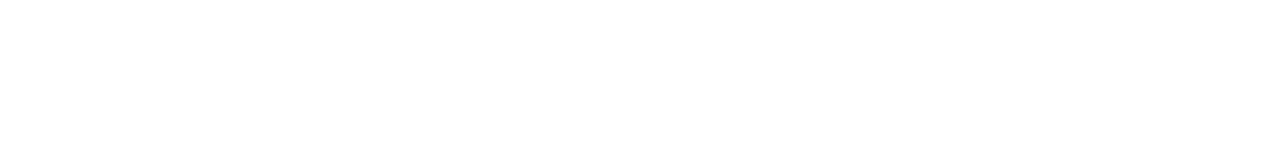
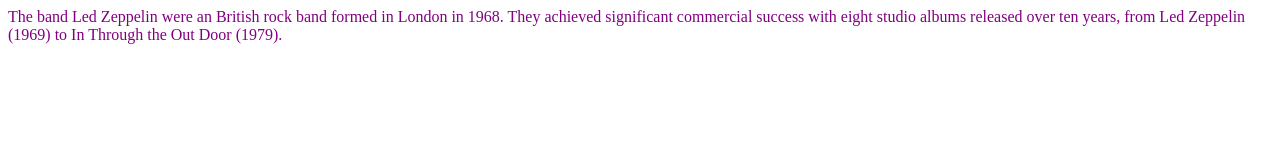
Before and after one commit to projectmb/LearnJavaScript, a plain HTML site: page object-basics2-download.html in a window 1280 px wide. Drawn offline with Linux system fonts and the light colour scheme.

Commit message:
finished Object Basic  2

```diff
--- a/object-basics2-download.html
+++ b/object-basics2-download.html
@@ -28,7 +28,23 @@
     let bandInfo;
 
     // Add your code here
+    let band = {
+        name: 'Led Zeppelin',
+        nationality: 'British',
+        genre: 'rock',
+        members: 4,
+        formed: 1968,
+        split: 1980,
+        albums: [
+            {name: 'Led Zeppelin',released: '1969'},
+            {name: 'Led Zeppelin II', released: '1969'},
+            {name: ' In Through the Out Door', released: '1979'}
+        ],
 
+    };
+     bandInfo = 'The band ' + band.name + ' were an ' + band.nationality + ' ' + band.genre + ' band formed in London in ' +
+        band.formed + '.' + ' They achieved significant commercial success with eight studio albums released over ten years, from ' +
+        band.albums[0].name + ' (' + band.albums[0].released + ') to ' + band.albums[2].name +  ' (' + band.albums[2].released + ').';
 
     // Don't edit the code below here!
 
```
